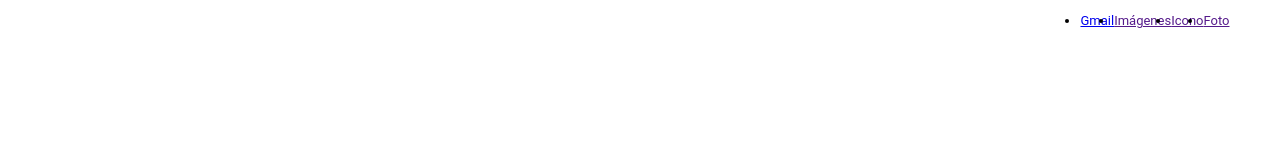
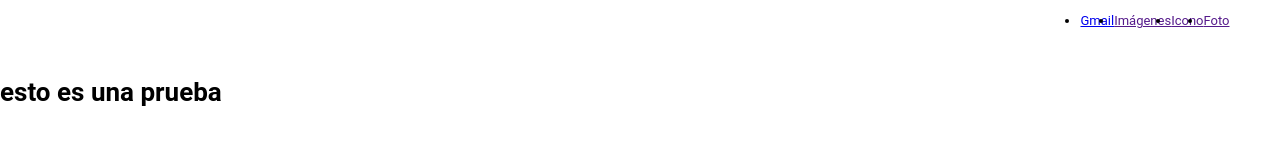
Before and after one commit to JavierPaniagua/practica1cnl, a plain HTML site: page index.html in a window 1280 px wide. Drawn offline with Linux system fonts and the light colour scheme.

Commit message:
segundo commit2

```diff
--- a/index.html
+++ b/index.html
@@ -27,6 +27,10 @@
         </nav>
     </header>
 
+    <main>
+        <div><h1>esto es una prueba</h1></div>
+    </main>
+
 
 
 </body>
```
